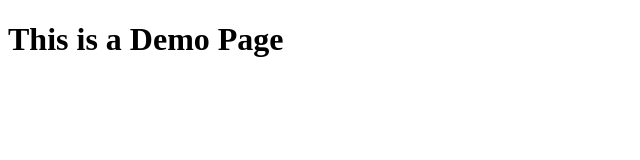
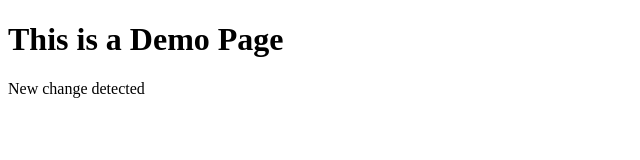
Before and after one commit to Greshanris/mobile_programming, a plain HTML site: page index.html in a window 1280 px wide. Shown: the whole page, without its empty margins (0-640 px from the left). Drawn offline with Linux system fonts and the light colour scheme.

Commit message:
second change in index.html

```diff
--- a/index.html
+++ b/index.html
@@ -7,5 +7,6 @@
 </head>
 <body>
     <h1>This is a Demo Page</h1>
+    New change detected
 </body>
 </html>
```
